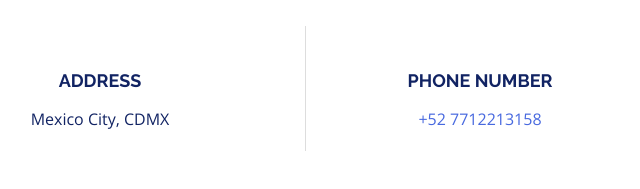
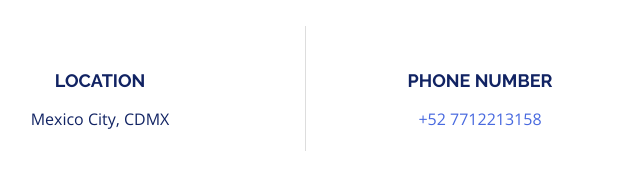
Before and after one commit to GaboRohez/gaborohez, a plain HTML site: page index.html in a window 1280 px wide. Shown: the part 1853-2042 px from the top of the page, 160-800 px from the left. Drawn offline with nearby package versions, Linux system fonts and the light colour scheme.

Commit message:
location

```diff
--- a/index.html
+++ b/index.html
@@ -163,7 +163,7 @@
           <div class="col-md-4">
             <div class="contact-address">
               <i class="ion-ios-location-outline"></i>
-              <h3>Address</h3>
+              <h3>Location</h3>
               <address>Mexico City, CDMX</address>
             </div>
           </div>
```
